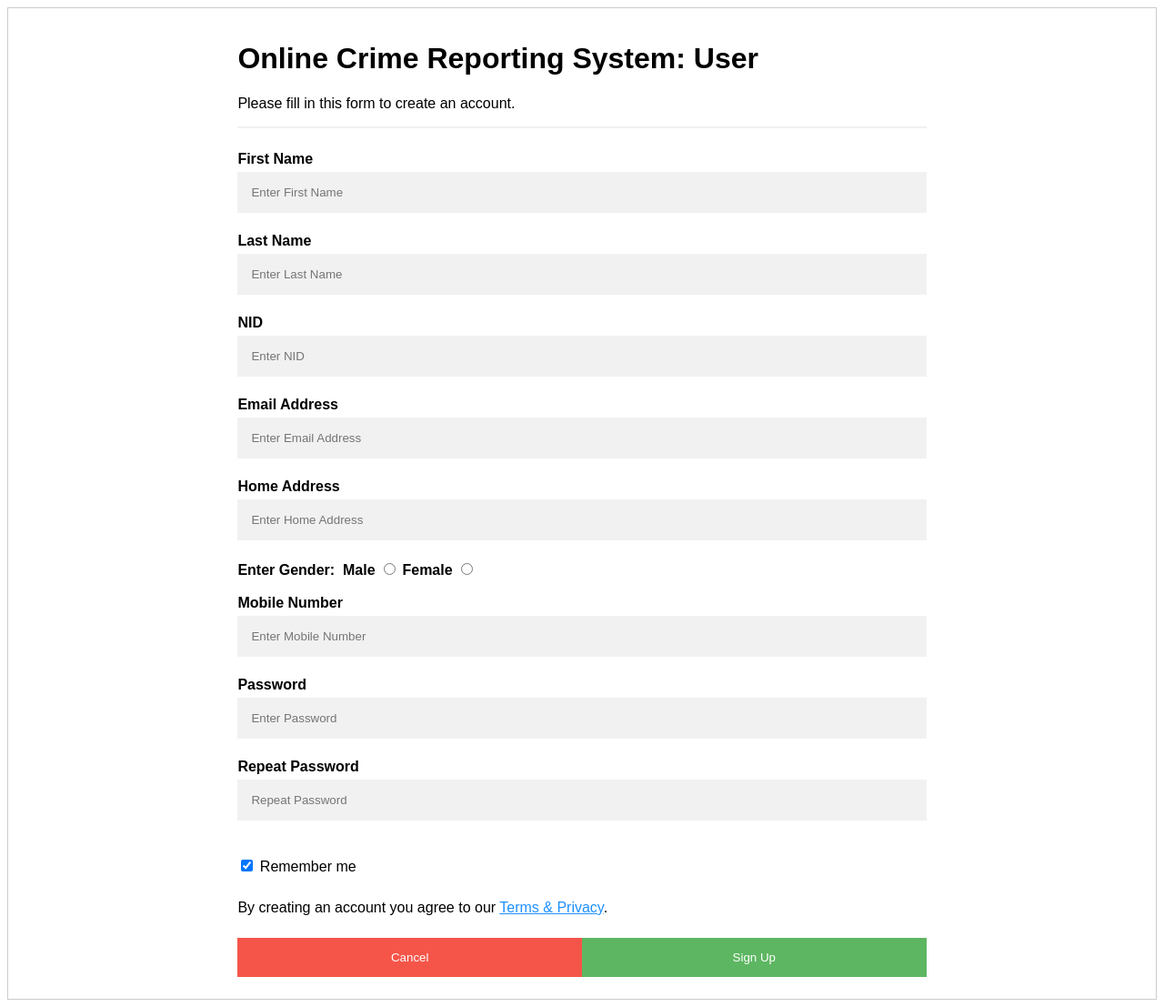
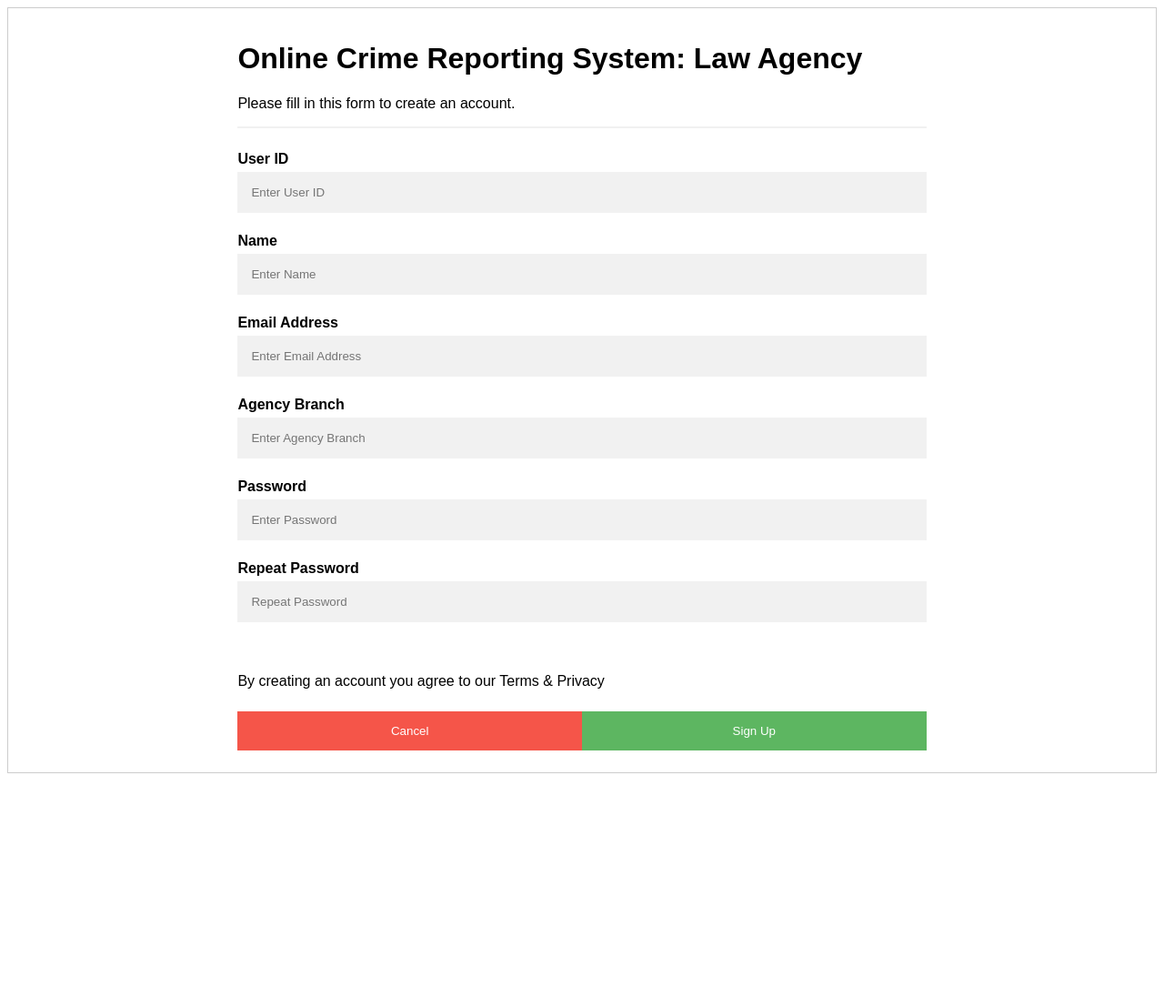
Before and after one commit to mhf221b/Online-Crime-Reporting-System, a Django app: page /database/registration/ in a window 1280 px wide. Shown: the whole page at 91% size. After the commit the page ends 850 px from the top, so only its background shows below. Run offline with Django 3.2, Linux system fonts and the light colour scheme.

Commit message:
Added another customized form for law agency

```diff
--- a/OnlineCrimeReportingSystem/OnlineCrimeReportingSystem/urls.py
+++ b/OnlineCrimeReportingSystem/OnlineCrimeReportingSystem/urls.py
@@ -31,5 +31,6 @@ urlpatterns = [
     path('database/', include('crimereports.urls')),
     path('database/', include('status.urls')),
     path('user/', include('user.urls')),
+    path('lawagency/', include('lawagency.urls')),
 
 ]
--- a/OnlineCrimeReportingSystem/lawagency/urls.py
+++ b/OnlineCrimeReportingSystem/lawagency/urls.py
@@ -1,7 +1,7 @@
 from . import views as lv
 from django.urls import path
-from user import views as uv
 
 urlpatterns = [
     path('lawagency/', lv.lawagency, name="lawagency"),
+    path('registration/', lv.lawreg, name="lawsignup"),
 ]
--- a/OnlineCrimeReportingSystem/lawagency/views.py
+++ b/OnlineCrimeReportingSystem/lawagency/views.py
@@ -1,4 +1,4 @@
-from django.shortcuts import render
+from django.shortcuts import render, redirect
 from .models import LawAgency
 from django.contrib.auth.decorators import login_required
 
@@ -9,3 +9,25 @@ def lawagency(request):
 
     lawlist = LawAgency.objects.all()
     return render(request, 'lawagency/databaseoflawagency.html', {'lawlist':lawlist})
+
+def lawreg(request):
+    if (request.method=='POST'):
+        dict = request.POST
+        if(dict['psw']==dict['psw-repeat']):
+            try:
+                la = LawAgency(user_id=dict['userid'],
+                           name=dict['name'],
+                           email=dict['email'],
+                           agency_branch=dict['abranch'],
+                           password=dict['psw'])
+                la.save()
+                return redirect('home')
+            except:
+                error = "Invalid Information Given, check again!"
+                return render(request, 'lawagency/LawRegister.html', {'error': error})
+        else:
+            errorp = "Password didn't match"
+            return render(request, 'lawagency/LawRegister.html', {'errorp':errorp})
+
+
+    return render(request, 'lawagency/LawRegister.html')
--- a/OnlineCrimeReportingSystem/templates/lawagency/LawRegister.html
+++ b/OnlineCrimeReportingSystem/templates/lawagency/LawRegister.html
@@ -73,40 +73,28 @@ button:hover {
 </style>
 <body>
 
-<form method="POST" action="{% url 'usignup' %}" style="border:1px solid #ccc">
+<form method="POST" action="{% url 'lawsignup' %}" style="border:1px solid #ccc">
+    {{ error }}
     {% csrf_token %}
   <div class="container" style="padding-left: 20%;padding-right: 20%">
-    <h1>Online Crime Reporting System: User</h1>
+    <h1>Online Crime Reporting System: Law Agency</h1>
     <p>Please fill in this form to create an account.</p>
     <hr>
 
-    <label for="First Name"><b>First Name</b></label>
-    <input type="text" placeholder="Enter First Name" name="fname" required>
+    <label for="User ID"><b>User ID</b></label>
+    <input type="text" placeholder="Enter User ID" name="userid" required>
 
 
-
-     <label for="Last Name"><b>Last Name</b></label>
-    <input type="text" placeholder="Enter Last Name" name="lname" required>
-
-    <label for="NID"><b>NID</b></label>
-    <input type="text" placeholder="Enter NID" name="nid" required>
+    <label for="Name"><b>Name</b></label>
+    <input type="text" placeholder="Enter Name" name="name" required>
 
     <label for="Email Address"><b>Email Address</b></label>
     <input type="text" placeholder="Enter Email Address" name="email" required>
 
-    <label for="Home Address"><b>Home Address</b></label>
-    <input type="text" placeholder="Enter Home Address" name="haddress" required>
 
 
-    <strong>Enter Gender:&nbsp;</strong>
-    <label for="Male"><b>Male</b></label>
-    <input type="radio" id="Male" name="gender" value="Male" required>
-
-    <label for="Female"><b>Female</b></label>
-    <input type="radio" id="Female" name="gender" value="Female" required><br><br>
-
-    <label for="Mobile Number"><b>Mobile Number</b></label>
-    <input type="text" placeholder="Enter Mobile Number" name="mnumber" required>
+     <label for="Agency Branch"><b>Agency Branch</b></label>
+    <input type="text" placeholder="Enter Agency Branch" name="abranch" required>
 
 
     <label for="psw"><b>Password</b></label>
@@ -116,18 +104,15 @@ button:hover {
     <label for="psw-repeat"><b>Repeat Password</b></label>
     <input type="password" placeholder="Repeat Password" name="psw-repeat" required>
 
-     <br> {{ errorm }}<br>
+     <br> {{ errorp }}<br>
 
 
-
-    <label>
-      <input type="checkbox" checked="checked" name="remember" style="margin-bottom:15px"> Remember me
-    </label>
-
-    <p>By creating an account you agree to our <a href="#" style="color:dodgerblue">Terms & Privacy</a>.</p>
+    <p>By creating an account you agree to our Terms & Privacy</p>
 
     <div class="clearfix">
-      <button type="button" class="cancelbtn">Cancel</button>
+        <a href="{% url 'profile' %}">
+      <button type="button" class="cancelbtn" >Cancel</button>
+        </a>
       <button type="submit" class="signupbtn" name="Submit">Sign Up</button>
     </div>
   </div>
--- a/OnlineCrimeReportingSystem/templates/user/UserRegForm.html
+++ b/OnlineCrimeReportingSystem/templates/user/UserRegForm.html
@@ -74,6 +74,9 @@ button:hover {
 <body>
 
 <form method="POST" action="{% url 'usignup' %}" style="border:1px solid #ccc">
+    <div align="Center">
+        <br><h3>{{ error }}</h3><br>
+    </div>
     {% csrf_token %}
   <div class="container" style="padding-left: 20%;padding-right: 20%">
     <h1>Online Crime Reporting System: User</h1>
--- a/OnlineCrimeReportingSystem/user/views.py
+++ b/OnlineCrimeReportingSystem/user/views.py
@@ -17,7 +17,9 @@ def userreg(request):
 
         if(dict['psw']==dict['psw-repeat']):
             print(dict['gender'])
-            us = User(first_name=dict['fname'],
+            try:
+
+                us = User(first_name=dict['fname'],
                       last_name=dict['lname'],
                       nid=dict['nid'],
                       email=dict['email'],
@@ -25,7 +27,10 @@ def userreg(request):
                       gender=dict['gender'],
                       mobile_number=dict['mnumber'],
                       password=dict['psw'])
-            us.save()
+                us.save()
+            except:
+                error = "Invalid Information Given, check again!"
+                return render(request, 'user/UserRegForm.html', {'error': error})
 
             return redirect('home')
 
```
Also changed, not shown: OnlineCrimeReportingSystem/db.sqlite3.
